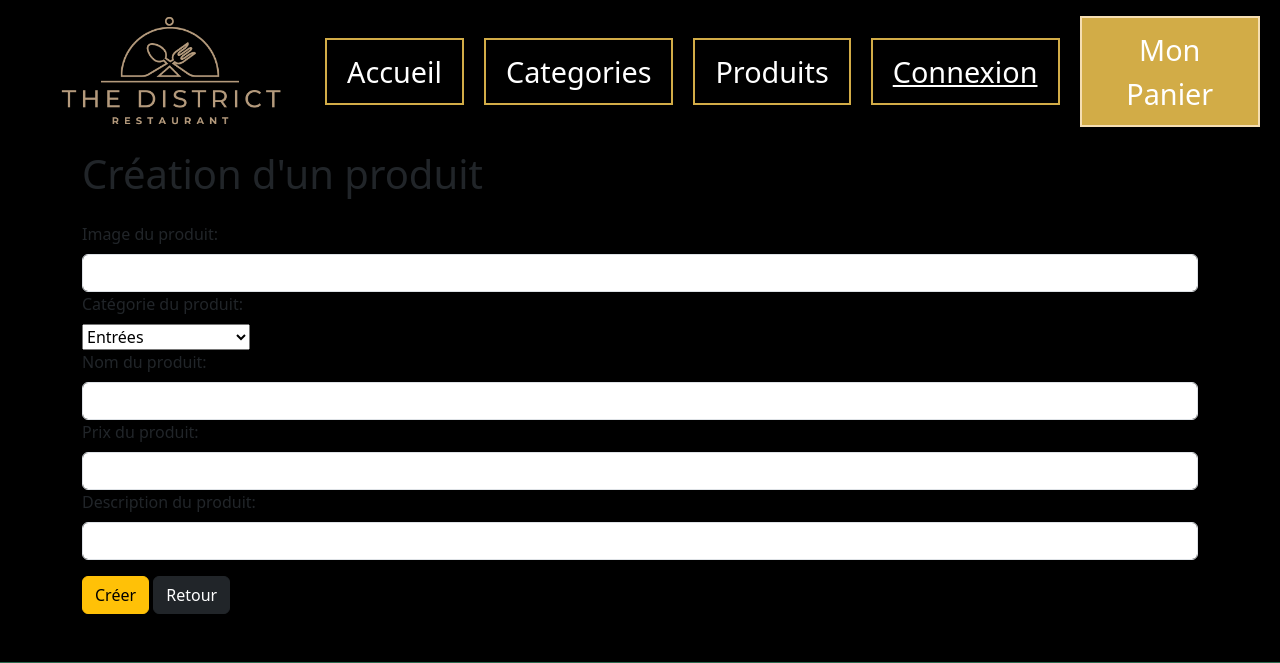
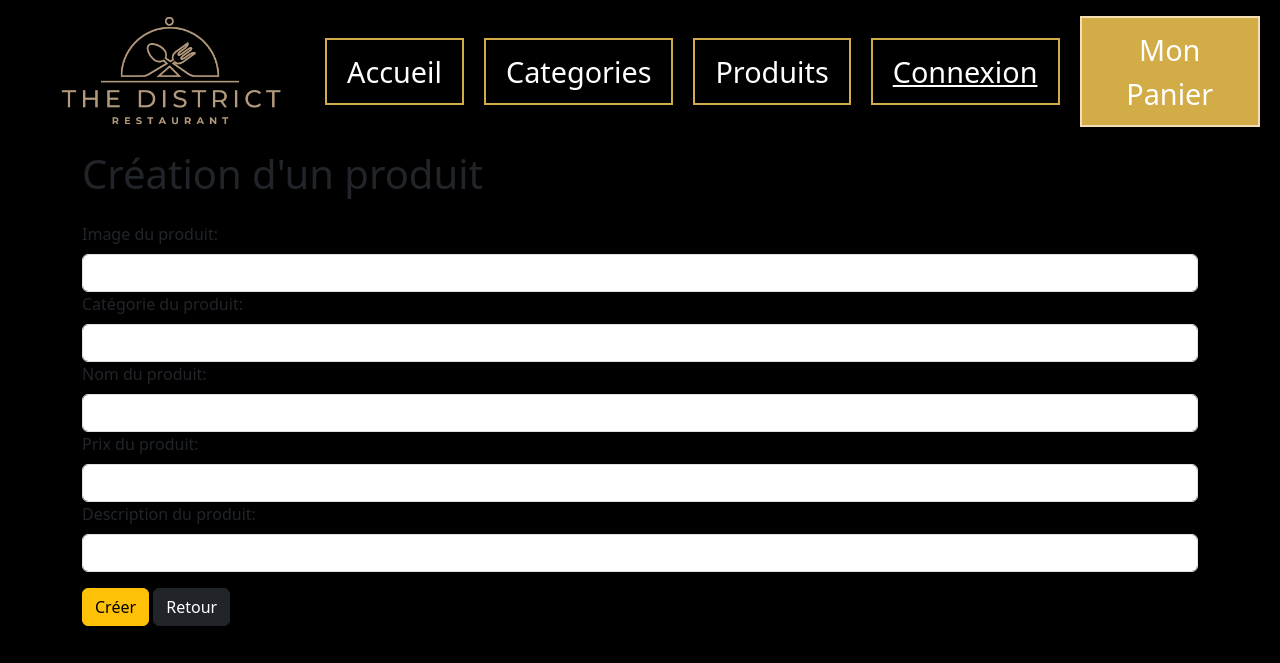
Before and after one commit to L-A61/fil-rouge-the-district, a PHP site: page /produit-select.php in a window 1280 px wide; the page is wider, and only the part inside the window is pictured. Shown: the top 663 px of that part. Run offline with PHP 8.4, Linux system fonts and the light colour scheme; data that the repository does not hold is empty.

Commit message:
modification CRUD produit modification & création, début foreach categorie produit

```diff
--- a/produit-select.php
+++ b/produit-select.php
@@ -5,10 +5,14 @@ $id = isset($_GET['modify']) ? $_GET['modify'] : '';
 $libelle = $idValue = '';
 $idProduit = null;
 
+$categories = [];
+
 if ($id !== '') {
-    $sql = "SELECT * from produit where produit_ID = '$id'";
+    $sql = "SELECT * FROM produit p JOIN categorie c ON p.categorie_ID = c.categorie_ID WHERE p.produit_ID = '$id'";
     $result = $pdo->query($sql);
     $product = $result->fetch(PDO::FETCH_ASSOC);
+
+    $categories = $pdo->query("SELECT categorie_ID, categorie_libelle FROM categorie")->fetchAll();
 
     if ($product) {
         $image = $product['produit_image'];
@@ -16,6 +20,7 @@ if ($id !== '') {
         $prix = $product['produit_prix'];
         $description = $product['produit_description'];
         $categorie = $product['categorie_ID'];
+        $categorieLibelle = $product['categorie_libelle'];
 
         $idValue = $product['produit_ID'];
         $idProduit = $product['produit_ID'];
@@ -34,16 +39,16 @@ if ($_SERVER['REQUEST_METHOD'] == 'POST') {
 
 
     if ($idProduit !== null) {
-        $sql = "UPDATE produit SET
-        produit_image = '$image',
-        produit_libelle = '$libelle',
-        produit_prix = '$prix',
-        produit_description = '$description',
-        categorie_id = '$categorie'
-        WHERE produit_ID = '$idProduit'";
+        $sql = "UPDATE produit p SET
+        p.produit_image = '$image',
+        p.produit_libelle = '$libelle',
+        p.produit_prix = '$prix',
+        p.produit_description = '$description',
+        p.categorie_id = '$categorie'
+        WHERE p.produit_ID = '$idProduit'";
         $pdo->exec($sql);
     } else {
-        $sql = "INSERT INTO produit (produit_image, produit_libelle, produit_prix, produit_description, categorie_ID)
+        $sql = "INSERT INTO produit p (p.produit_image, p.produit_libelle, p.produit_prix, p.produit_description, p.categorie_ID)
         VALUES ('$image', '$libelle', '$prix', '$description', '$categorie')";
         $pdo->exec($sql);
     }
@@ -59,26 +64,23 @@ if ($_SERVER['REQUEST_METHOD'] == 'POST') {
     <form method="post">
         <div class="mb-3">
             <label for="image" class="form-label">Image du produit: </label>
-            <input type="text" class="form-control" id="image" name="image" value="<?= htmlentities($image) ?>">
+            <input type="text" class="form-control" id="image" name="image" value="<?= $id ? htmlentities($image) : "" ?>">
 
-            <label for="categorie" class="form-label">Catégorie du produit: </label><br>
-            <select name="categorie" id="categorie">
-                <option value="1">Entrées</option>
-                <option value="2">Plats</option>
-                <option value="3">Accompagnements</option>
-                <option value="4">Desserts</option>
-                <option value="5">Plat du jour</option>
-                <option value="6">Boissons</option>
-            </select><br>
+            <label for="categorie" class="form-label">Catégorie du produit: </label>
+            <select name="categorie" class="form-control" id="categorie">
+                <?php foreach($categories as $categorie):?>
+
+                <?php endforeach ?>
+            </select>
 
             <label for="libelle" class="form-label">Nom du produit: </label>
-            <input type="text" class="form-control" id="libelle" name="libelle" value="<?= htmlentities($libelle) ?>" required>
+            <input type="text" class="form-control" id="libelle" name="libelle" value="<?= $id ? htmlentities($libelle) : "" ?>" required>
 
             <label for="prix" class="form-label">Prix du produit: </label>
-            <input type="text" class="form-control" id="prix" name="prix" value="<?= htmlentities($prix) ?>" required>
+            <input type="text" class="form-control" id="prix" name="prix" value="<?= $id ? htmlentities($prix) : "" ?>" required>
 
             <label for="description" class="form-label">Description du produit: </label>
-            <input type="text" class="form-control" id="description" name="description" value="<?= htmlentities($description) ?>" required>
+            <input type="text" class="form-control" id="description" name="description" value="<?= $id ? htmlentities($description) : "" ?>" required>
 
         </div>
         <button type="submit" class="btn btn-warning"><?= $id ? "Mettre à jour" : "Créer" ?></button>
--- a/produits.php
+++ b/produits.php
@@ -58,7 +58,7 @@ if (isset($_GET['delete'])) {
                 <div class="col-md-4 mb-4">
                     <div class="card">
                         <div class="card-body">
-                            <button><a href=""><img src="./assets/img/default.jpeg" class="card-img" alt=""></a></button>
+                            <img src="./assets/img/default.jpeg" class="card-img" alt="">
                             <h3 class="card-title"><?= htmlentities($product['produit_libelle']) ?></h3>
                             <p class="card-text"><strong>Catégorie :</strong>
                                 <?= htmlentities($product['categorie_libelle']) ?></p>
```
